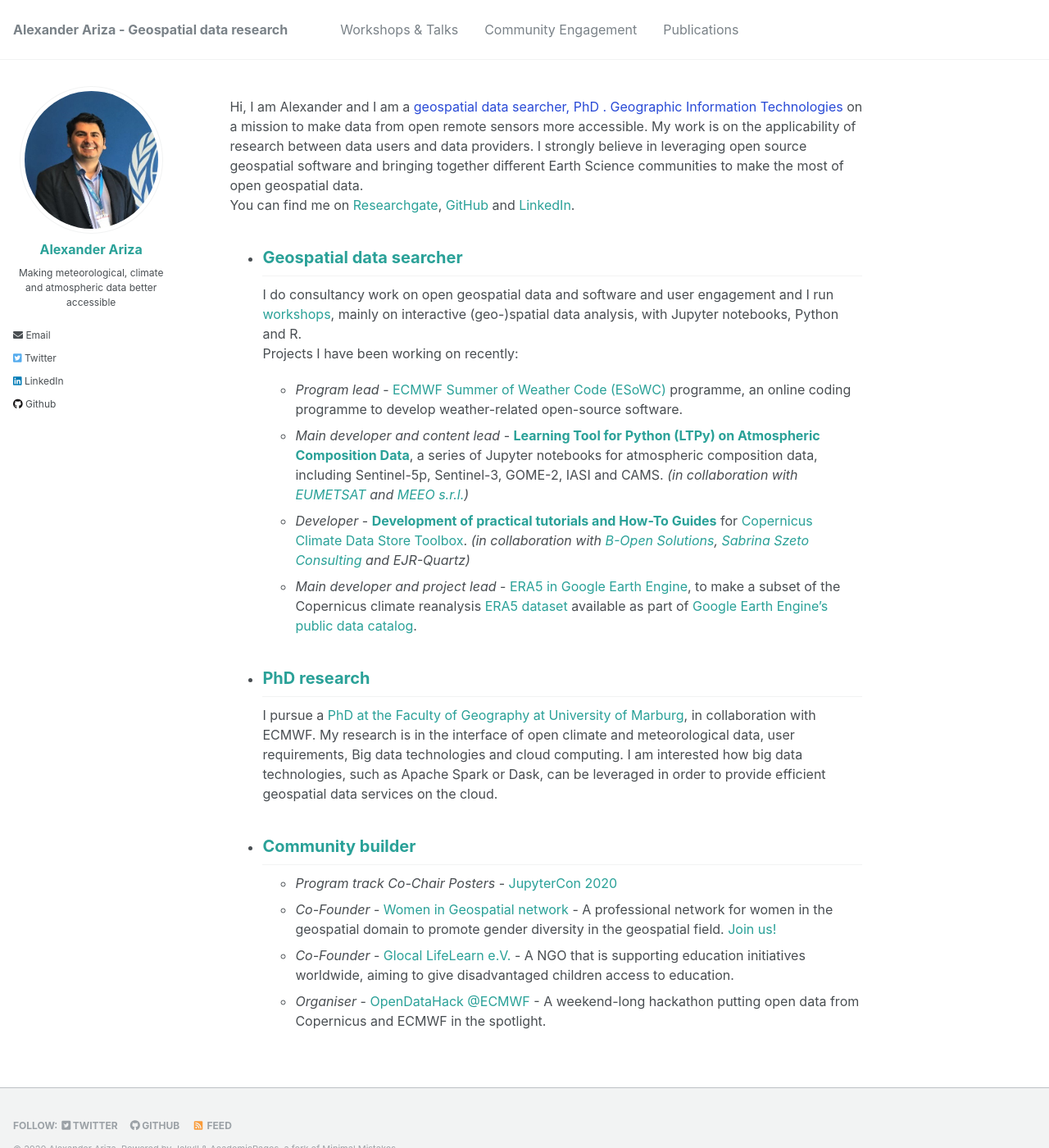
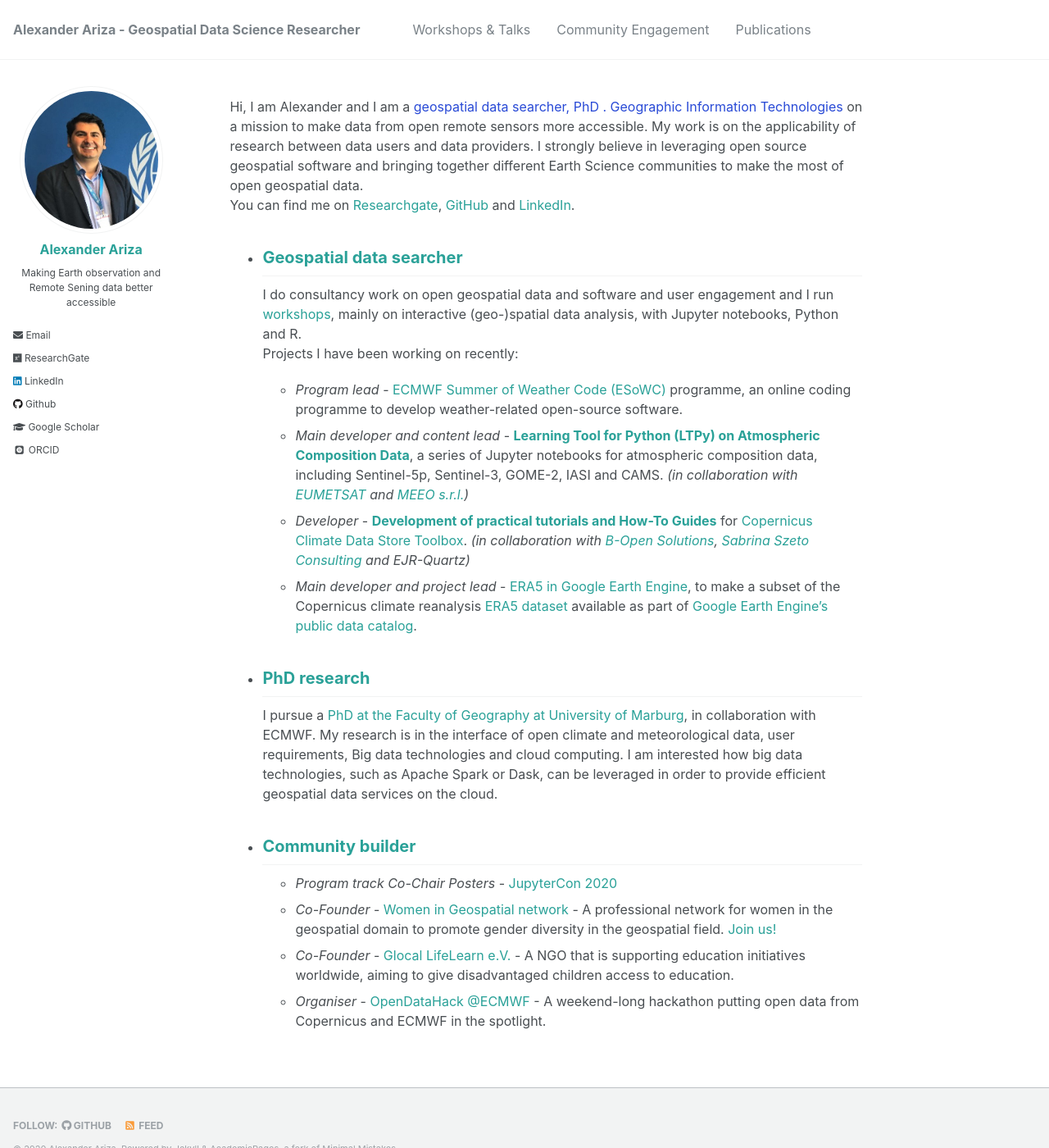
Before and after one commit to Alexanderariza/alexanderariza.github.io, a Jekyll site: the page built from _pages/about.md, in a window 1280 px wide and 1400 px high. Shown: the whole window at 82% size. Built offline with Jekyll 4.4.1, drawn with Linux system fonts in a browser that asks for light colours; some web fonts are replaced.

Commit message:
Update _config.yml

```diff
--- a/_config.yml
+++ b/_config.yml
@@ -7,10 +7,10 @@
 
 # Site Settings
 locale                   : "en-US"
-title                    : "Alexander Ariza - Geospatial data research"
+title                    : "Alexander Ariza - Geospatial Data Science Researcher"
 title_separator          : "-"
 name                     : "Alexander Ariza"
-description              : "Making meteorological, climate and atmospheric data better accessible"
+description              : "Making Geospatial and remote sensing data better accessible"
 url                      : "https://alexanderariza.github.io"
 baseurl                  : "" # the subpath of your site, e.g. "/blog"
 repository               : "Alexanderariza/alexanderariza.github.io"
@@ -57,7 +57,7 @@ yandex_site_verification :
 
 # Social Sharing
 twitter:
-  username               : "Alexanderariza"
+  username               :
 facebook:
   username               :
   app_id                 :
@@ -82,13 +82,13 @@ analytics:
 author:
   name             : " Alexander Ariza"
   avatar           : "logo.png"
-  bio              : "Making meteorological, climate and atmospheric data better accessible"
+  bio              : "Making Earth observation and Remote Sening data better accessible"
   location         :
   employer         :
   pubmed           :
-  googlescholar    :
+  googlescholar    : "z9e0ht4AAAAJ&hl"
   email            : "alexanderariza@gmail.com"
-  researchgate     :  # example: "https://www.researchgate.net/profile/yourprofile"
+  researchgate     : "https://www.researchgate.net/profile/Alexander_Ariza2"
   uri              :
   bitbucket        :
   codepen          :
@@ -96,20 +96,20 @@ author:
   flickr           :
   facebook         :
   foursquare       :
-  github           : "alexanderariza"
+  github           : "Alexanderariza"
   google_plus      :
   keybase          :
   instagram        :
   impactstory      :
   lastfm           :
-  linkedin         : "julia-wagemann"
-  orcid            :
+  linkedin         : "alexander-ariza-41173134"
+  orcid            : "0000-0002-5980-9184"
   pinterest        :
   soundcloud       :
   stackoverflow    : # http://stackoverflow.com/users/123456/username
   steam            :
   tumblr           :
-  twitter          : "JuliaWagemann"
+  twitter          : # "JuliaWagemann"
   vine             :
   weibo            :
   xing             :
```
